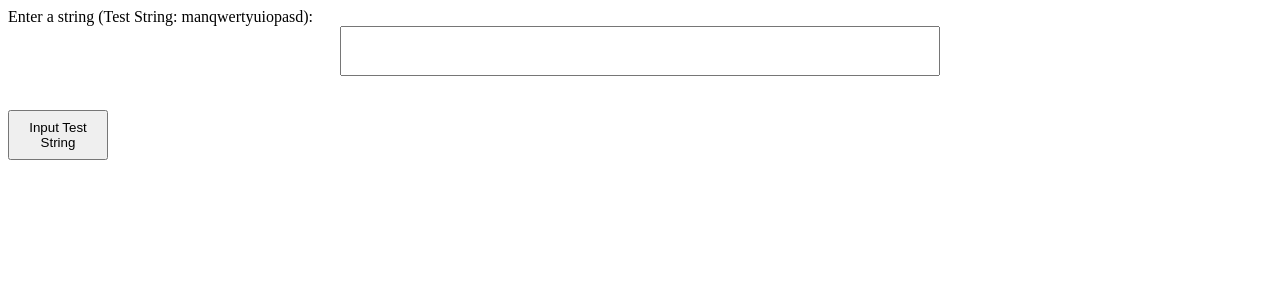
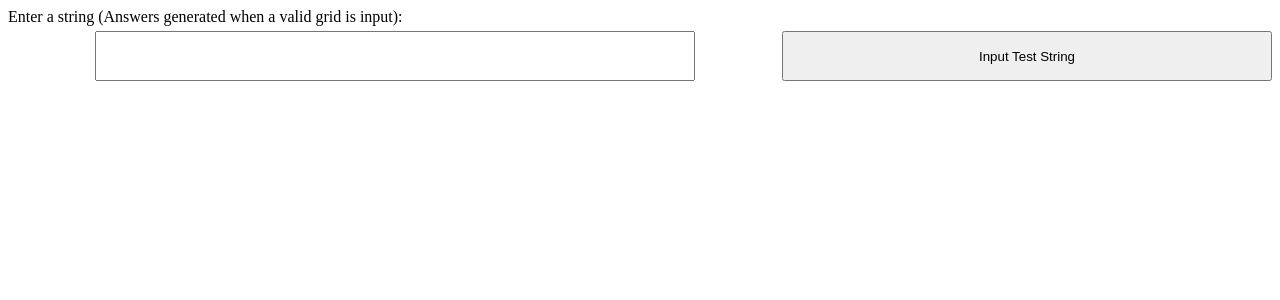
Before and after one commit to mrg327/word_games, a Flask app: page /grid in a window 1280 px wide. Shown: the top 300 px of the page. Run offline with Flask 2, Linux system fonts and the light colour scheme.

Commit message:
working checkpoint

```diff
--- a/static/css/grid.css
+++ b/static/css/grid.css
@@ -5,6 +5,10 @@
     margin: auto;
     width: min-content;
 
+}
+
+#form-button {
+    display: flex;
 }
 
 #input {
@@ -45,19 +49,30 @@
 
 }
 
+#form {
+    margin-right: 0px;
+    flex: auto;
+}
+
   #container{
     display: flex;
   }
 
   #grid{
-    flex: min-content;
+    flex: 30%;
   }
 
   #solutions{
-    flex: max-content;
+    flex: 70%;
   }
 
   #button{
     width: 100px;
     height: 50px;
+    flex: 25%;
+    margin-top: 23px;
   }
+
+  #input {
+    margin-top: 5px;
+  }
--- a/static/js/grid.js
+++ b/static/js/grid.js
@@ -35,6 +35,13 @@ form.addEventListener("input", event => {
     drawGrid(form);
 
 
+});
+
+// listen for hte form to be submitted
+form.addEventListener("submit", event => {
+    // Prevent the default form submission behavior
+    event.preventDefault();
+    drawGrid(form);
 });
 
 // create a function to draw the grid and fatch the solutions
@@ -102,6 +109,8 @@ function drawGrid(form) {
         // Update the grid HTML
         grid.innerHTML = gridHTML;
 
+        // update the flex of the grid to the size of the grid
+
         // print grid to console
         console.log(grid);
         };
--- a/templates/grid.html
+++ b/templates/grid.html
@@ -1,11 +1,12 @@
 <!-- HTML for the input form -->
+<div id="form-button">
 <form id="form">
-    <label for="input">Enter a string (Test String: manqwertyuiopasd):</label><br>
+    <label for="input">Enter a string (Answers generated when a valid grid is input):</label><br>
     <input type="text" id="input" name="input"><br>
     <!-- <input type="submit" value="Submit"> -->
   </form>
   <button id="button">Input Test String</button>
-
+</div>
 
 
   <!-- CSS to style the grid -->
```
